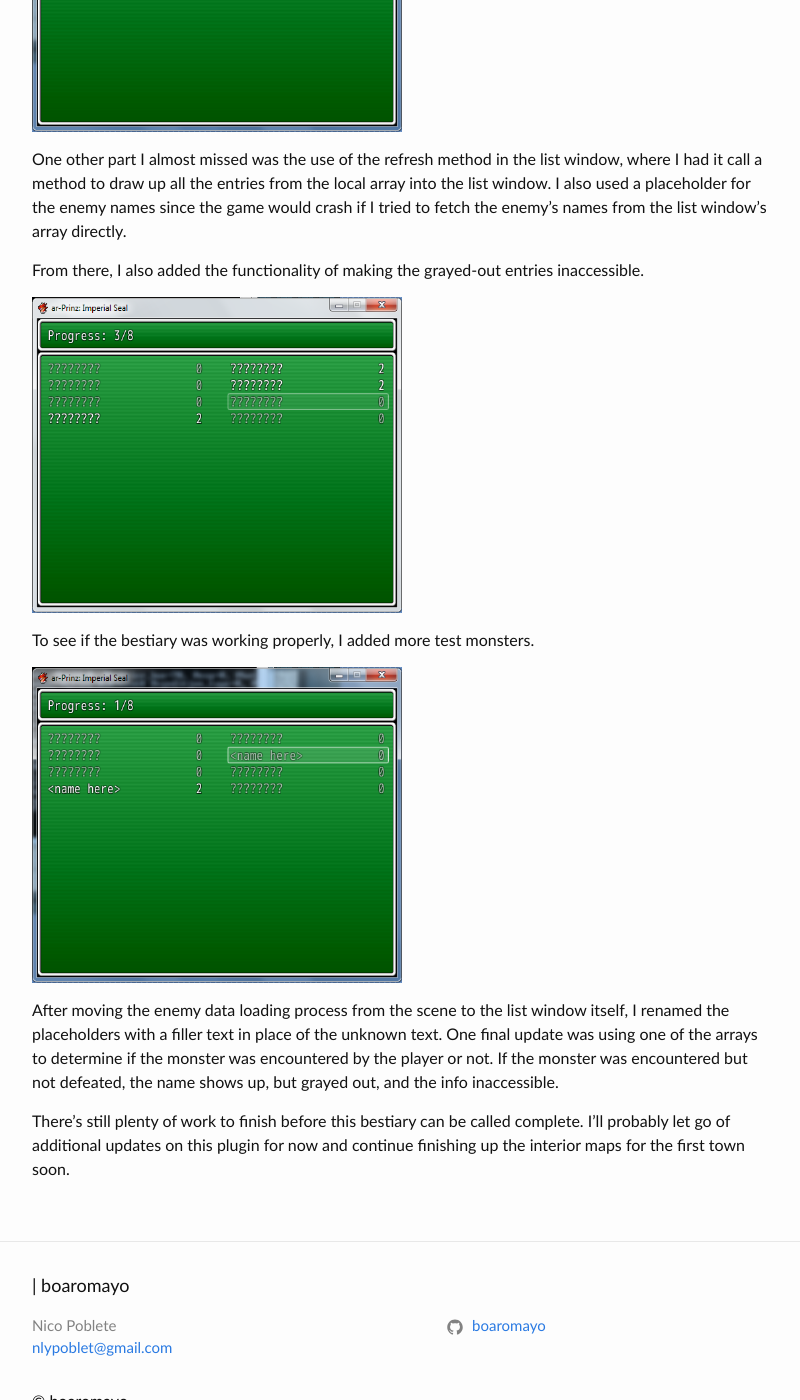
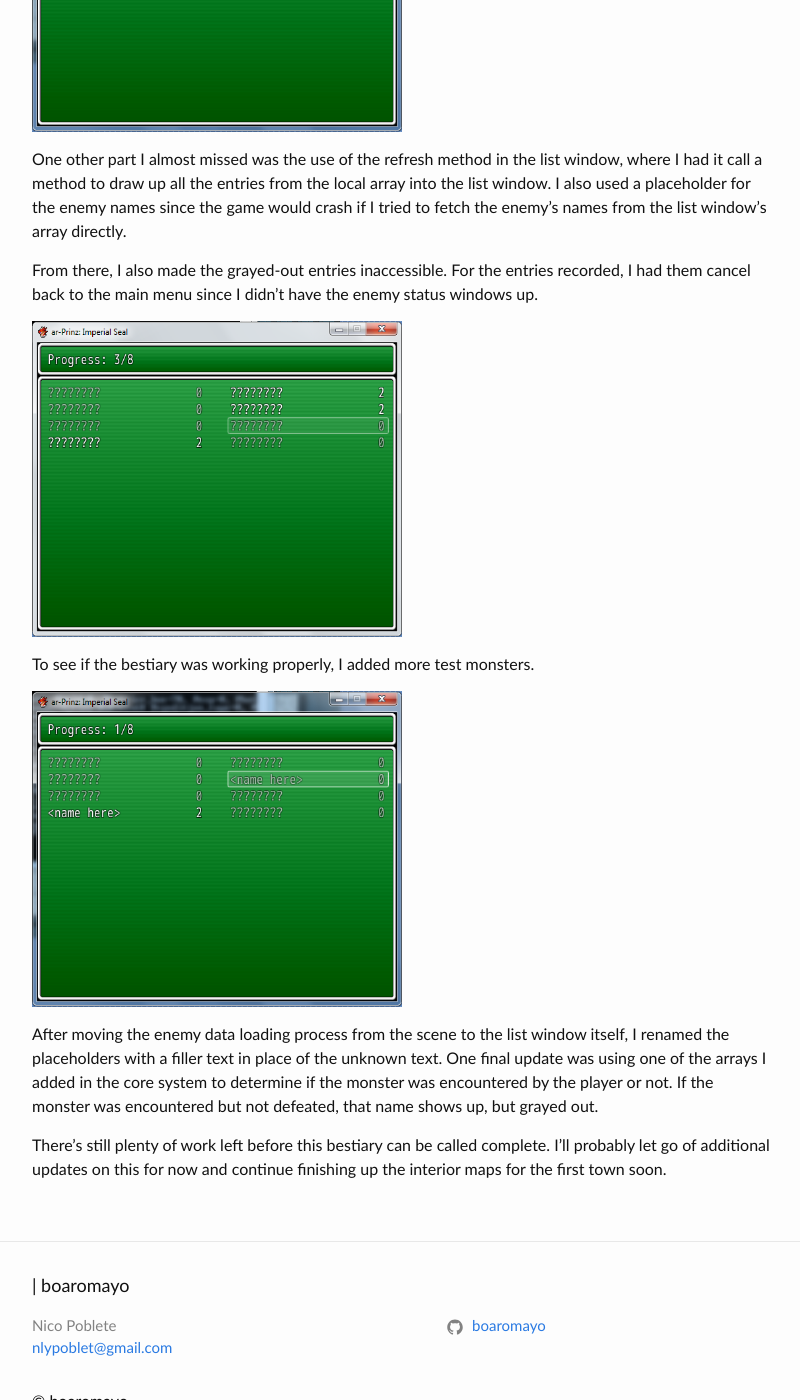
Before and after one commit to boaromayo/boaromayo.net-portfolio, a Jekyll site: the page built from _posts/2017-11-21-devblog-for-ar-prinz.md, in a window 1280 px wide and 1400 px high, scrolled down 1962 px. Shown: the whole window, without its empty margins (238-1038 px from the left). Built offline with Jekyll 4.4.1, drawn with Linux system fonts in a browser that asks for light colours.

Commit message:
Revised new post

```diff
--- a/_posts/2017-11-21-devblog-for-ar-prinz.md
+++ b/_posts/2017-11-21-devblog-for-ar-prinz.md
@@ -29,7 +29,7 @@ After that step was done, I worked out how to use the game's command line to det
 
 One other part I almost missed was the use of the refresh method in the list window, where I had it call a method to draw up all the entries from the local array into the list window. I also used a placeholder for the enemy names since the game would crash if I tried to fetch the enemy's names from the list window's array directly.
 
-From there, I also added the functionality of making the grayed-out entries inaccessible.
+From there, I also made the grayed-out entries inaccessible. For the entries recorded, I had them cancel back to the main menu since I didn't have the enemy status windows up.
 
 <img src="/assets/ap-bestiary-2017-11-20-4.png" alt="bestiary 5" width="370" height="316" />
 
@@ -37,6 +37,6 @@ To see if the bestiary was working properly, I added more test monsters.
 
 <img src="/assets/ap-bestiary-2017-11-20-5.png" alt="bestiary 6" width="370" height="316" />
 
-After moving the enemy data loading process from the scene to the list window itself, I renamed the placeholders with a filler text in place of the unknown text. One final update was using one of the arrays to determine if the monster was encountered by the player or not. If the monster was encountered but not defeated, the name shows up, but grayed out, and the info inaccessible.
+After moving the enemy data loading process from the scene to the list window itself, I renamed the placeholders with a filler text in place of the unknown text. One final update was using one of the arrays I added in the core system to determine if the monster was encountered by the player or not. If the monster was encountered but not defeated, that name shows up, but grayed out.
 
-There's still plenty of work to finish before this bestiary can be called complete. I'll probably let go of additional updates on this plugin for now and continue finishing up the interior maps for the first town soon.
+There's still plenty of work left before this bestiary can be called complete. I'll probably let go of additional updates on this for now and continue finishing up the interior maps for the first town soon.
```
